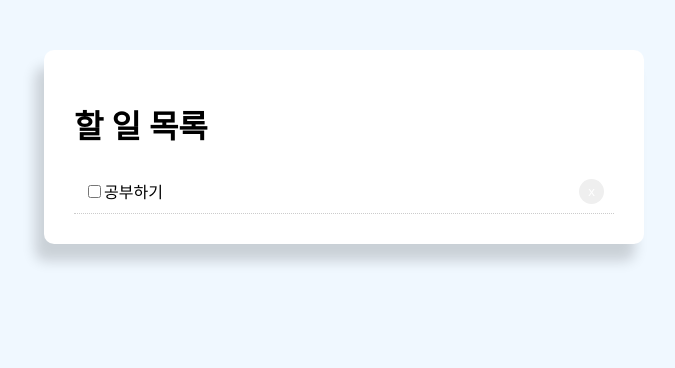
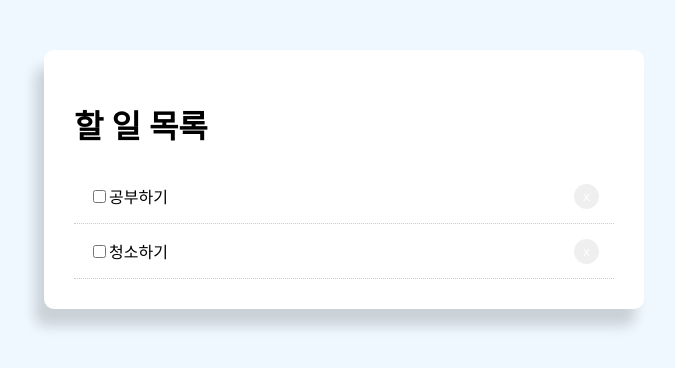
Before and after one commit to khakikokyo/study-front-end, a React (Create React App) app in the folder react/react-todo-app/: page / in a window 1280 px wide. Shown: the top 368 px of the page, without its empty margins (296-971 px from the left). Built offline with nearby package versions, Linux system fonts and the light colour scheme.

Commit message:
map() 메소드를 사용한 할 일 목록 나열

```diff
--- a/react/react-todo-app/src/App.js
+++ b/react/react-todo-app/src/App.js
@@ -14,11 +14,24 @@
 
   getStyle = () => {
     return {
-      padding: "10px",
+      padding: "15px",
       borderBottom: "1px #ccc dotted",
       textDecoration: "none"
     }
   }
+
+  todoData = [
+    {
+      id: "1",
+      title: "공부하기",
+      completed: true
+    },
+    {
+      id: "2",
+      title: "청소하기",
+      completed: false
+    }
+  ]
 
   render() {
     return (
@@ -28,11 +41,13 @@
             <h1>할 일 목록</h1>
           </div>
 
-          <div style={this.getStyle()}>
-            <input type="checkbox" defaultChecked={false} />
-            공부하기
-            <button style={this.btnStyle}>x</button>
-          </div>
+          {this.todoData.map((data, idx) => (
+            <div style={this.getStyle()} key={idx}>
+              <input type="checkbox" defaultChecked={false} />
+              {data.title}
+              <button style={this.btnStyle}>x</button>
+            </div>
+          ))}
         </div>
       </div>
     )
```
